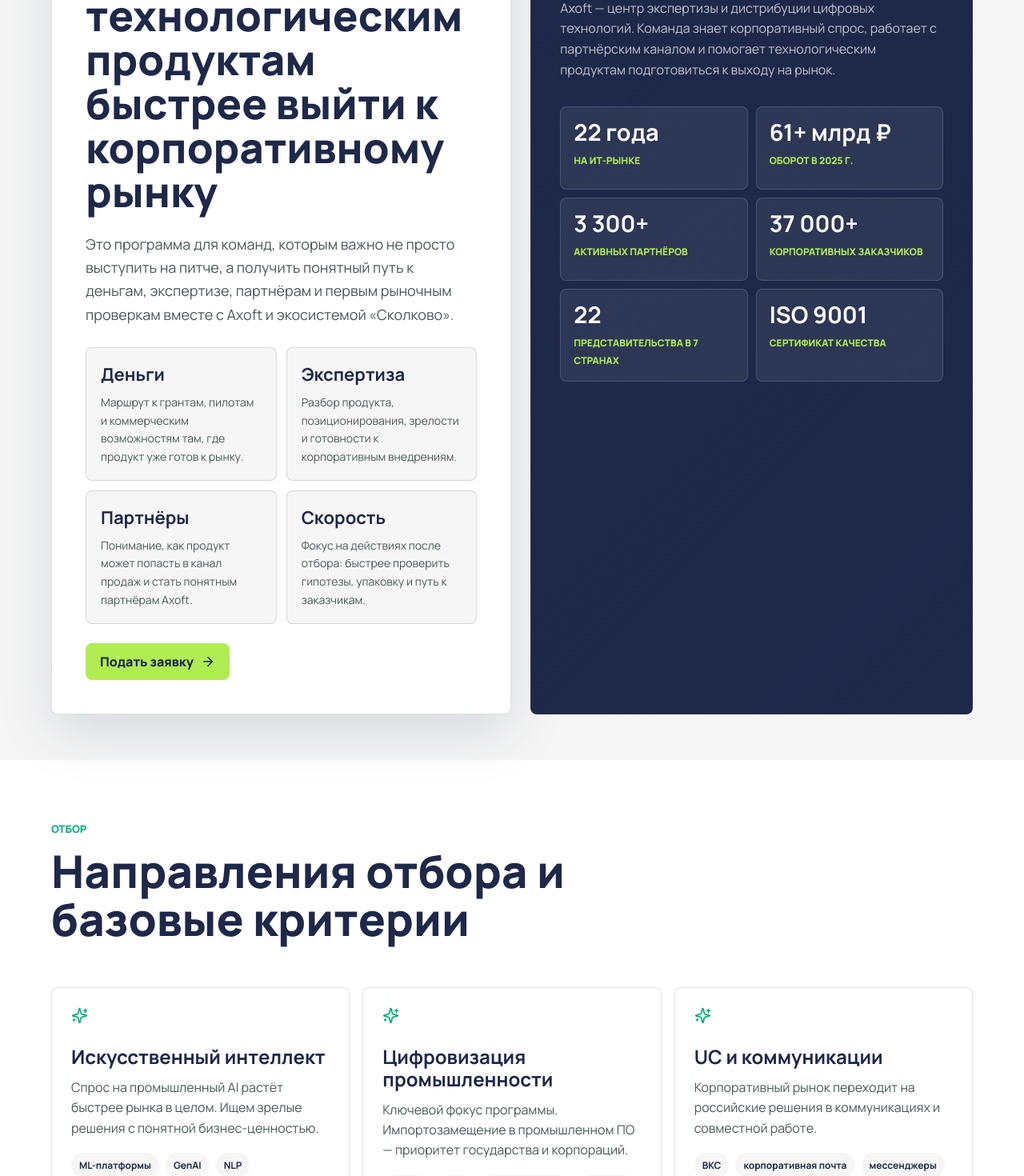
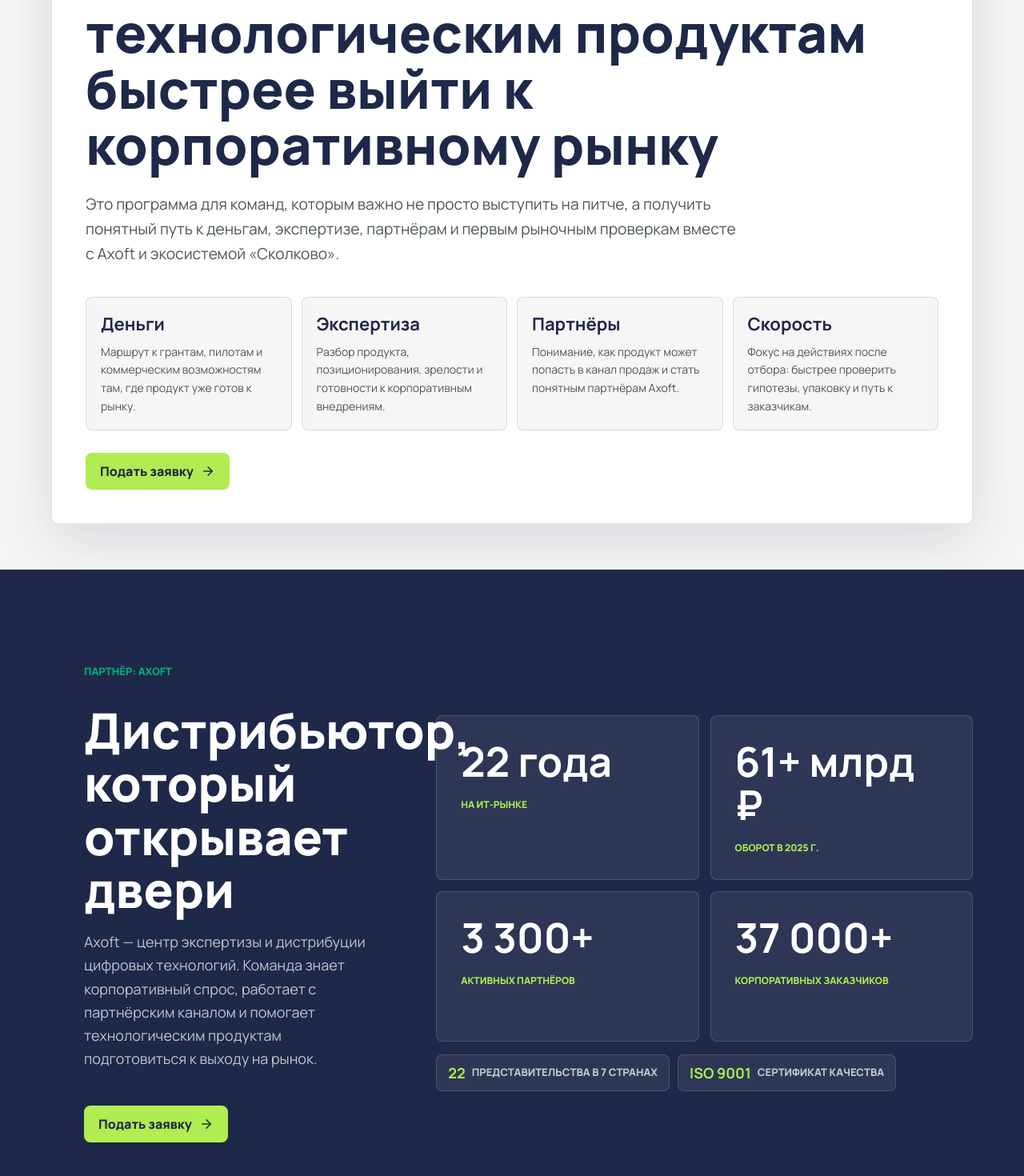
Before and after one commit to asryazanov/up-axoft-skolkovo-landing, a Next.js app: page / in a window 1280 px wide. Shown: the part 320-1790 px from the top of the page at 80% size. Built offline with nearby package versions, Linux system fonts and the light colour scheme.

Commit message:
Split hero and Axoft proof screens

```diff
--- a/app/globals.css
+++ b/app/globals.css
@@ -226,15 +226,24 @@
 .first-screen {
   min-height: calc(100vh - 76px);
   display: grid;
-  grid-template-columns: minmax(0, 1.02fr) minmax(340px, 0.98fr);
-  gap: clamp(16px, 2vw, 24px);
-  align-items: stretch;
+  align-items: center;
   padding: clamp(30px, 4.5vw, 58px) clamp(18px, 5vw, 72px);
   background: var(--soft);
 }
 
+.partner-screen {
+  min-height: calc(100vh - 76px);
+  display: grid;
+  grid-template-columns: minmax(300px, 0.8fr) minmax(0, 1.2fr);
+  gap: clamp(18px, 3vw, 34px);
+  align-items: stretch;
+  padding: clamp(44px, 6vw, 80px) clamp(18px, 5vw, 72px);
+  background:
+    linear-gradient(135deg, rgba(30, 40, 73, 0.98), rgba(30, 40, 73, 0.88)),
+    var(--navy);
+}
+
 .program-panel,
-.partner-panel,
 .criteria-panel,
 .document-list {
   border: 1px solid var(--line);
@@ -246,33 +255,37 @@
   display: flex;
   flex-direction: column;
   align-items: flex-start;
+  justify-self: center;
+  width: 100%;
+  max-width: 1180px;
   padding: clamp(26px, 3.4vw, 42px);
   box-shadow: var(--shadow);
 }
 
 .program-panel h1 {
+  max-width: 980px;
   color: var(--navy);
-  font-size: clamp(36px, 4.1vw, 58px);
+  font-size: clamp(44px, 5.2vw, 76px);
   line-height: 1.05;
 }
 
 .program-panel > p:not(.eyebrow):not(.hero-notice) {
-  max-width: 760px;
+  max-width: 820px;
   color: var(--gray);
-  font-size: 18px;
+  font-size: clamp(17px, 1.5vw, 21px);
   line-height: 1.62;
 }
 
 .result-grid {
   display: grid;
-  grid-template-columns: repeat(2, minmax(0, 1fr));
+  grid-template-columns: repeat(4, minmax(0, 1fr));
   gap: 12px;
   width: 100%;
-  margin: 8px 0 24px;
+  margin: 18px 0 28px;
 }
 
 .result-grid article {
-  min-height: 126px;
+  min-height: 156px;
   padding: 18px;
   border: 1px solid var(--line);
   border-radius: 8px;
@@ -293,36 +306,48 @@
 }
 
 .partner-panel {
-  display: grid;
-  align-content: start;
-  gap: 16px;
-  padding: clamp(24px, 3vw, 36px);
-  background:
-    linear-gradient(135deg, rgba(30, 40, 73, 0.98), rgba(30, 40, 73, 0.88)),
-    var(--navy);
+  display: flex;
+  flex-direction: column;
+  align-items: flex-start;
+  justify-content: center;
+  gap: 18px;
+  padding: clamp(24px, 3.2vw, 44px);
   color: var(--white);
 }
 
 .partner-panel h2 {
+  max-width: 720px;
   color: var(--white);
-  font-size: clamp(28px, 3vw, 40px);
+  font-size: clamp(38px, 4.8vw, 68px);
   line-height: 1.08;
 }
 
 .partner-panel > p:not(.eyebrow) {
+  max-width: 640px;
   color: rgba(255, 255, 255, 0.72);
+  font-size: 18px;
   line-height: 1.62;
+}
+
+.partner-panel .primary-link {
+  margin-top: 8px;
+}
+
+.partner-proof {
+  display: grid;
+  align-content: center;
+  gap: 16px;
 }
 
 .partner-stats {
   display: grid;
   grid-template-columns: repeat(2, minmax(0, 1fr));
-  gap: 10px;
+  gap: 14px;
 }
 
 .partner-stats div {
-  min-height: 104px;
-  padding: 16px;
+  min-height: 188px;
+  padding: clamp(20px, 2.5vw, 30px);
   border: 1px solid rgba(255, 255, 255, 0.14);
   border-radius: 8px;
   background: rgba(255, 255, 255, 0.07);
@@ -330,9 +355,9 @@
 
 .partner-stats strong {
   display: block;
-  margin-bottom: 8px;
+  margin-bottom: 14px;
   color: var(--white);
-  font-size: clamp(22px, 2.25vw, 31px);
+  font-size: clamp(34px, 4vw, 56px);
   line-height: 1.05;
   overflow-wrap: anywhere;
 }
@@ -343,6 +368,34 @@
   font-weight: 800;
   line-height: 1.32;
   text-transform: uppercase;
+}
+
+.partner-secondary-stats {
+  display: flex;
+  flex-wrap: wrap;
+  gap: 10px;
+}
+
+.partner-secondary-stats span {
+  display: inline-flex;
+  align-items: center;
+  gap: 8px;
+  min-height: 46px;
+  padding: 10px 14px;
+  border: 1px solid rgba(255, 255, 255, 0.14);
+  border-radius: 8px;
+  background: rgba(255, 255, 255, 0.07);
+  color: rgba(255, 255, 255, 0.72);
+  font-size: 13px;
+  font-weight: 800;
+  line-height: 1.3;
+  text-transform: uppercase;
+}
+
+.partner-secondary-stats strong {
+  color: var(--green);
+  font-size: 18px;
+  line-height: 1;
 }
 
 .selection-screen {
@@ -1029,6 +1082,7 @@
   .intro,
   .axoft-proof,
   .first-screen,
+  .partner-screen,
   .process,
   .form-section,
   .faq-layout,
@@ -1052,6 +1106,7 @@
 
   .direction-grid,
   .direction-grid.expanded,
+  .result-grid,
   .axoft-stats,
   .services,
   .people-grid,
@@ -1064,7 +1119,7 @@
   }
 
   .partner-stats {
-    grid-template-columns: repeat(3, minmax(0, 1fr));
+    grid-template-columns: repeat(2, minmax(0, 1fr));
   }
 
   .services .section-heading {
@@ -1104,6 +1159,7 @@
   }
 
   .first-screen,
+  .partner-screen,
   .selection-screen {
     padding-left: 14px;
     padding-right: 14px;
@@ -1134,11 +1190,19 @@
     font-size: 34px;
   }
 
+  .partner-panel h2 {
+    font-size: 34px;
+  }
+
   .program-panel,
   .partner-panel,
   .criteria-panel,
   .application-modal {
     padding: 22px;
+  }
+
+  .partner-stats div {
+    min-height: auto;
   }
 
   .direction-grid.expanded article {
--- a/components/LandingPage.tsx
+++ b/components/LandingPage.tsx
@@ -57,6 +57,9 @@
     setShowSuccess(true);
   }
 
+  const primaryAxoftStats = axoft.stats.slice(0, 4);
+  const secondaryAxoftStats = axoft.stats.slice(4);
+
   return (
     <main>
       <header className="site-header">
@@ -67,6 +70,7 @@
         </a>
         <nav>
           <a href="#program">Программа</a>
+          <a href="#axoft">Axoft</a>
           <a href="#directions">Направления</a>
           <a href="#faq">FAQ</a>
         </nav>
@@ -100,20 +104,35 @@
             Подать заявку <ArrowRight size={18} />
           </button>
         </div>
+      </section>
 
-        <aside className="partner-panel" aria-label="Партнёр Axoft">
+      <section className="partner-screen" id="axoft" aria-label="Партнёр Axoft">
+        <div className="partner-panel">
           <p className="eyebrow">{axoft.kicker}</p>
           <h2>{axoft.title}</h2>
           <p>{axoft.lead}</p>
+          <button className="primary-link" type="button" onClick={openForm}>
+            Подать заявку <ArrowRight size={18} />
+          </button>
+        </div>
+        <div className="partner-proof">
           <div className="partner-stats">
-            {axoft.stats.map((stat) => (
+            {primaryAxoftStats.map((stat) => (
               <div key={stat.label}>
                 <strong>{stat.value}</strong>
                 <span>{stat.label}</span>
               </div>
             ))}
           </div>
-        </aside>
+          <div className="partner-secondary-stats">
+            {secondaryAxoftStats.map((stat) => (
+              <span key={stat.label}>
+                <strong>{stat.value}</strong>
+                {stat.label}
+              </span>
+            ))}
+          </div>
+        </div>
       </section>
 
       <section className="selection-screen" id="directions">
```
